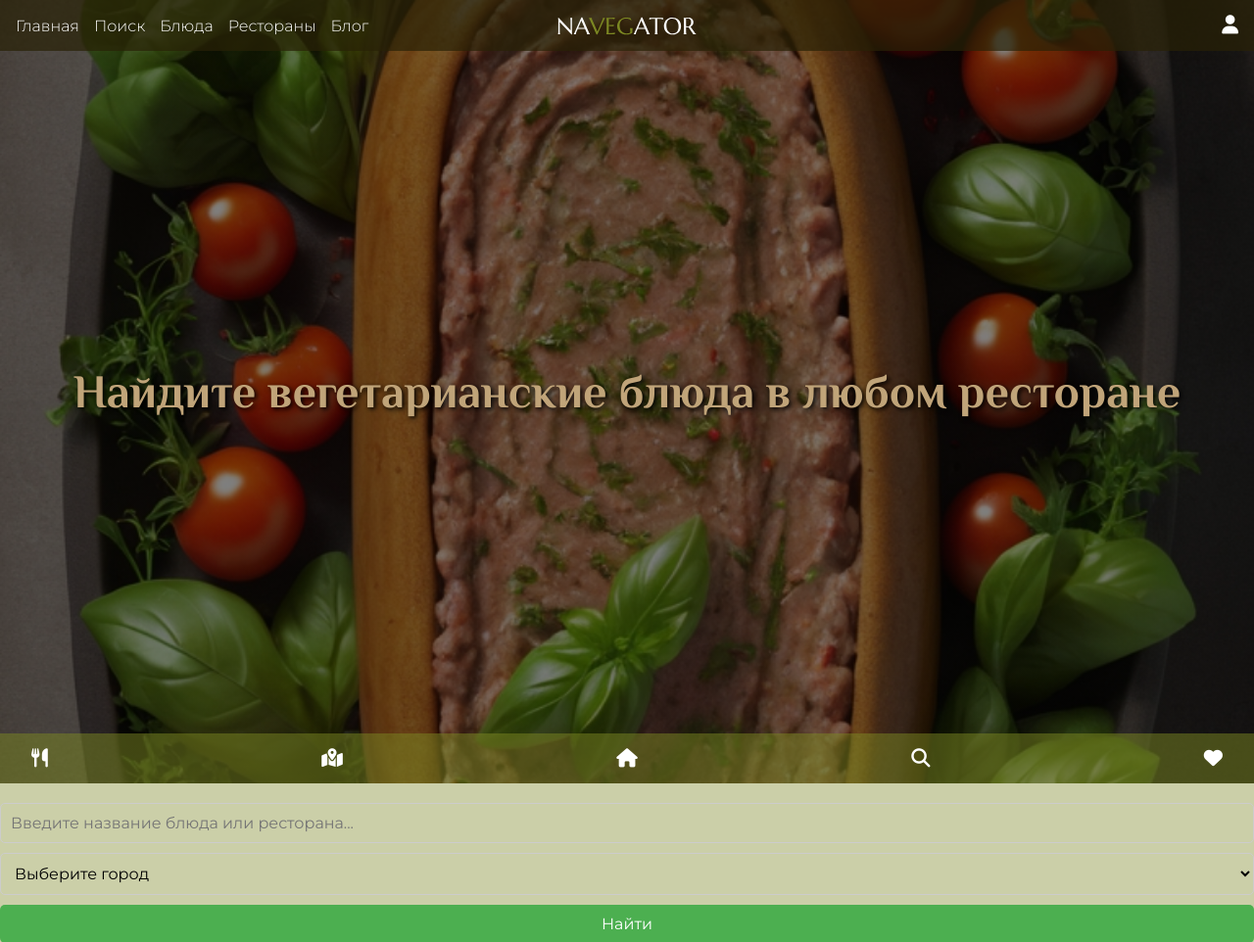
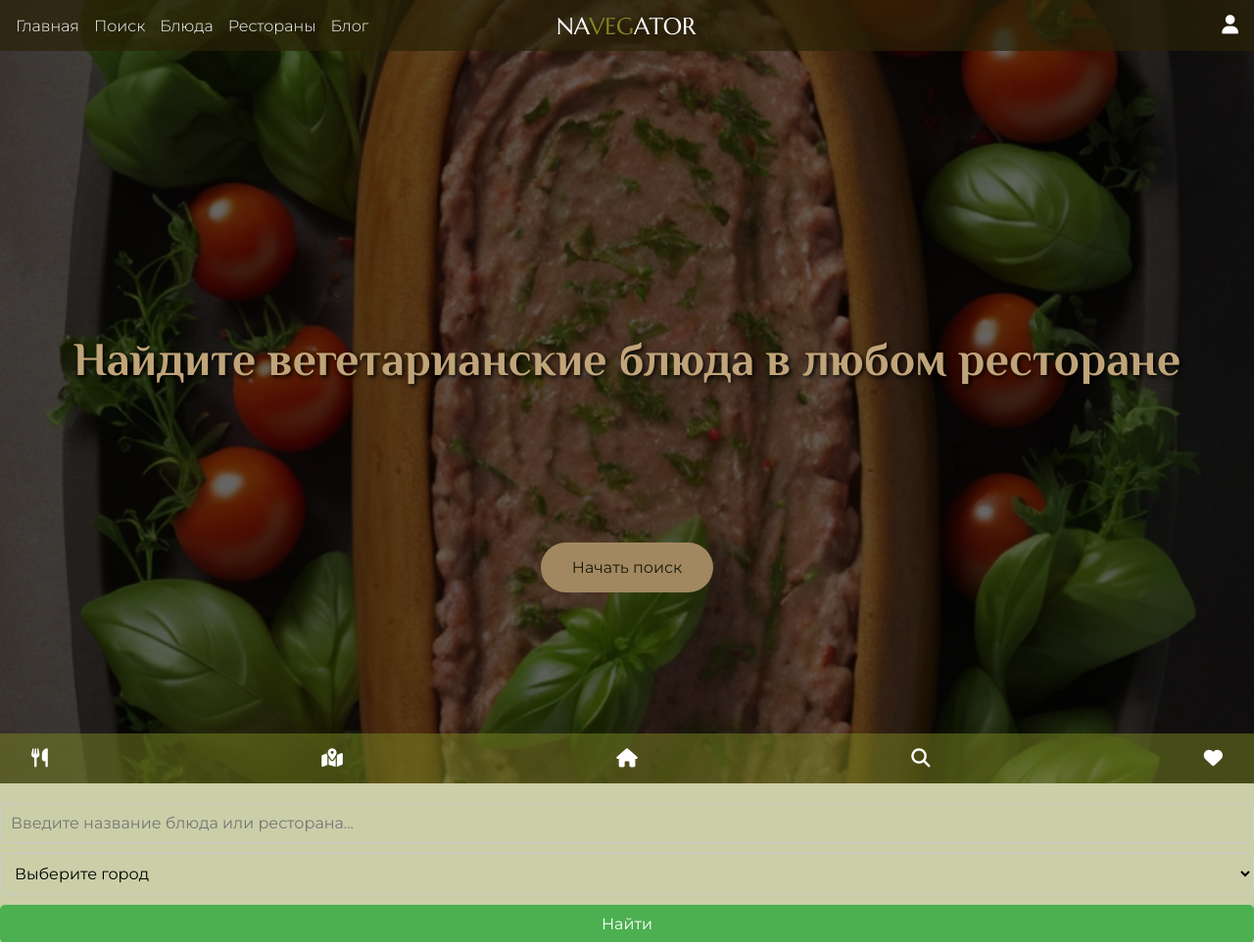
Before and after one commit to DenSerKo/Navegator, a Django app: page / in a window 1280 px wide. Shown: the top 962 px of the page at 98% size. Run offline with Django 5.2, Linux system fonts and the light colour scheme; some libraries are stand-ins or nearby versions; some web fonts are replaced.

Commit message:
hero section

```diff
--- a/core/static/core/style.css
+++ b/core/static/core/style.css
@@ -95,7 +95,9 @@ legend {
     --main-color: #75a263;
 	--menu-font-color: #3f2718;
 	--header-bg-color: rgba(41, 33, 6, .7);
-	--bottom-menu-color: rgba(124, 136, 35, .5)
+	--bottom-menu-color: rgba(124, 136, 35, .5);
+	--search-button-color: #A28860;
+	--search-button-text-color: #181A09;
 }
 
 body {
@@ -184,8 +186,21 @@ nav ul li a {
 #banner {
 	display: grid;
 	align-content: center;
+	justify-items: center;
 	height: 100dvh;
-	background:linear-gradient(rgba(0, 0, 0, 0.5), rgba(0, 0, 0, 0.5)), url('/static/core/img/heroBg.jpg') no-repeat center center / cover;
+	background:linear-gradient(rgba(0, 0, 0, 0.6), rgba(0, 0, 0, 0.6)), url('/static/core/img/heroBg.jpg') no-repeat center center / cover;
+}
+
+.search-button {
+	background: var(--search-button-color);
+	color: var(--search-button-text-color);
+	font-family: "Montserrat", serif;
+  	font-optical-sizing: auto;
+  	font-style: normal;
+	padding: 1em 2em;
+	margin-top: 10em;
+	width: fit-content;
+	border-radius: 50px;
 }
 
 /*#banner::before {*/
@@ -206,6 +221,7 @@ nav ul li a {
 	text-align: center;
 	font-size: 3rem;
 	text-shadow: 2px 2px 5px black;
+	margin-top: 3em;
 }
 
 /* Стили для поисковой формы */
--- a/core/templates/core/index.html
+++ b/core/templates/core/index.html
@@ -35,6 +35,7 @@
             <div class="hero-text">
                 <p>Найдите вегетарианские блюда в любом ресторане</p>
             </div>
+            <button class="search-button">Начать поиск</button>
         </div>
         <!-- Поисковая форма -->
         <section class="search-section">
```
